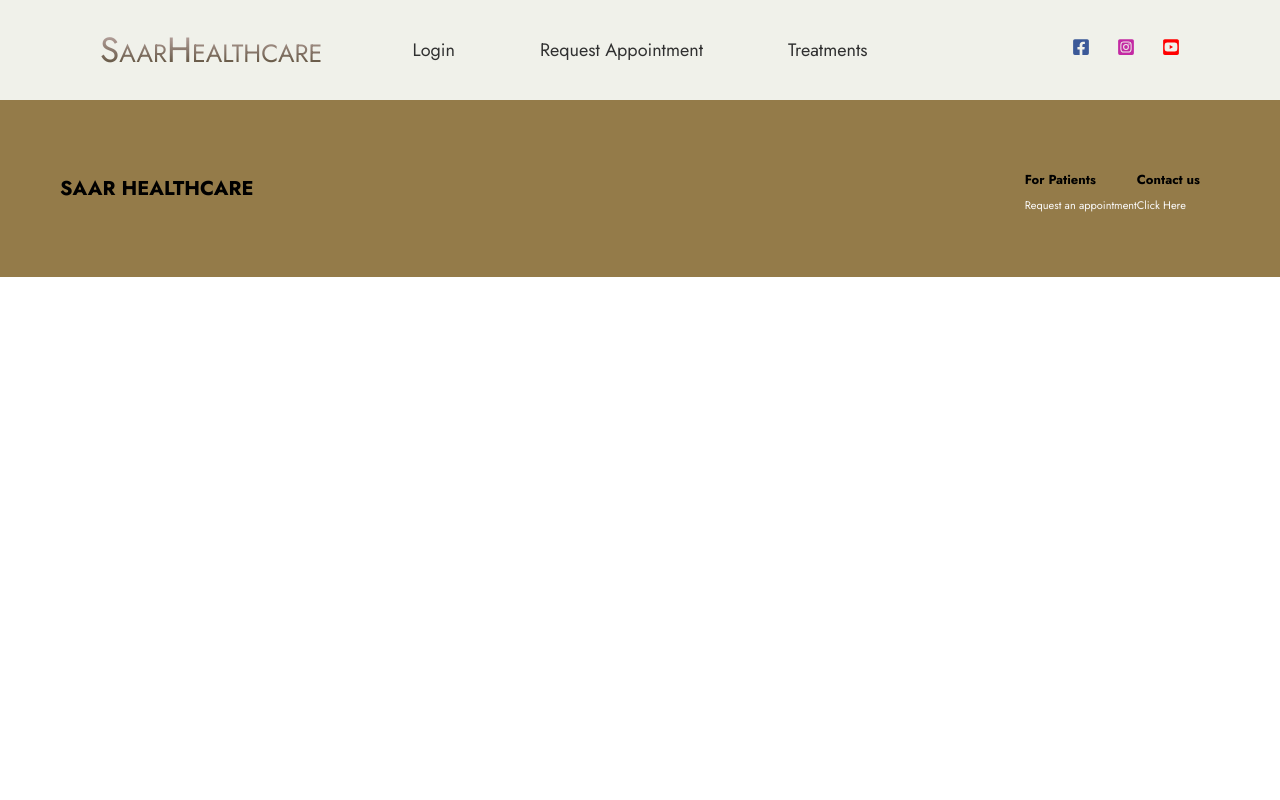
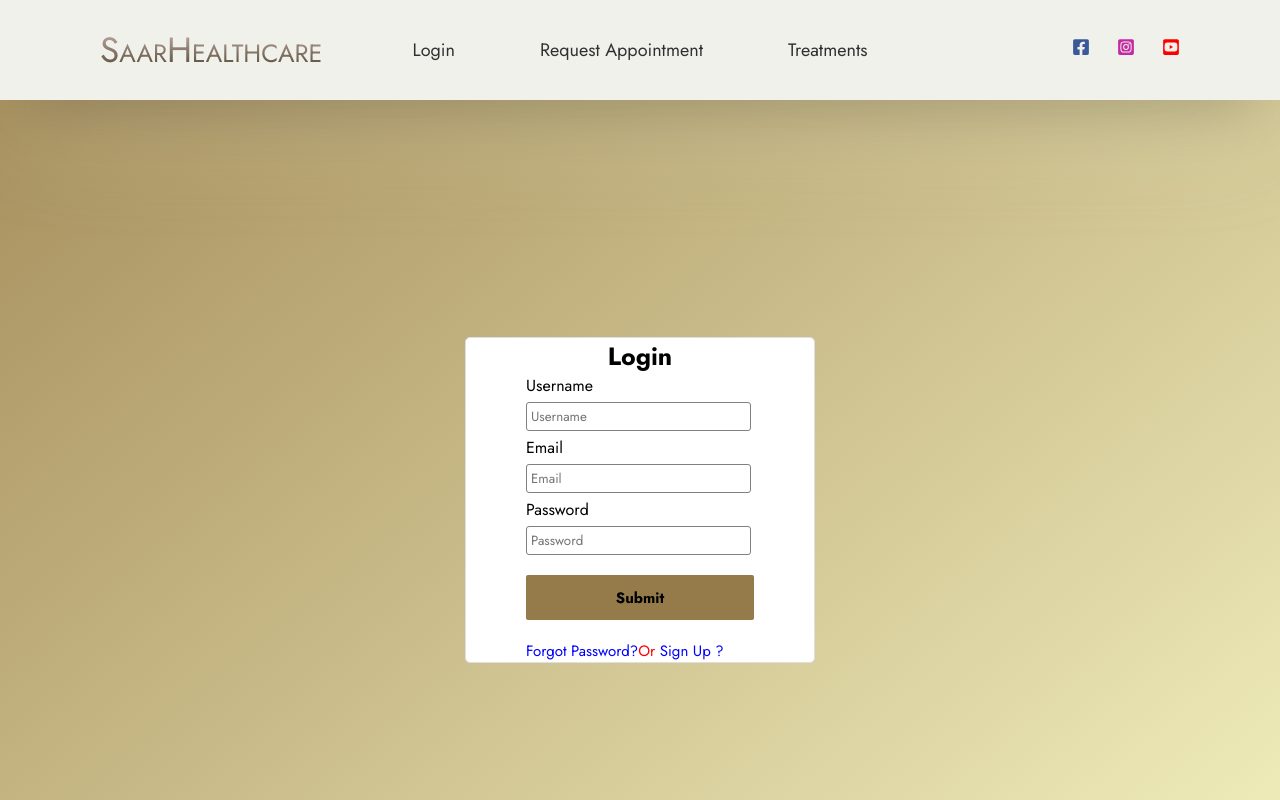
Before and after one commit to Vaidehi038/components, a React (Create React App) app: page /login in a window 1280 px wide. Shown: the top 800 px of the page. Built offline with nearby package versions, Linux system fonts and the light colour scheme.

Commit message:
fix: updated review changes

```diff
--- a/src/App.js
+++ b/src/App.js
@@ -7,6 +7,7 @@ import Doctor from './homepage/Team/Doctor';
 import Footer from './homepage/Footer/Footer';
 import Treatments from './homepage/Treatments';
 import HeroImage from './homepage/HeroImage/welcome';
+import PatientLogin from './Logins/PatientLogin';
 
 function App() {
   const homePage = (
@@ -23,6 +24,7 @@ function App() {
         <Navbar />
         <Routes>
           <Route path='/treatments' element={<Treatments />} />
+          <Route path='/login' element={<PatientLogin />} />
           <Route path='' element={homePage}>
           </Route>
         </Routes>
--- a/src/Logins/PatientLogin.js
+++ b/src/Logins/PatientLogin.js
@@ -1,5 +1,5 @@
 import React from 'react'
-import { useState, useEffect } from "react";
+import { useState , useEffect} from "react";
 import "./Patientlogin.css"
 
 function PatientLogin() {
@@ -18,16 +18,16 @@ function PatientLogin() {
     setFormErrors(validate(formValues));
     setIsSubmit(true);
   };
-
   useEffect(() => {
     console.log(formErrors);
     if (Object.keys(formErrors).length === 0 && isSubmit) {
       console.log(formValues);
     }
   }, [formErrors]);
+
   const validate = (values) => {
     const errors = {};
-    const regex = /^[^\s@]+@[^\s@]+\.[^\s@]{2,}$/i;
+    const regex = /^[a-zA-Z0-9]+@+[a-zA-Z0-9]+.+[A-z]/;
     if (!values.username) {
       errors.username = "Username is required!";
     }
@@ -40,8 +40,8 @@ function PatientLogin() {
       errors.password = "Password is required";
     } else if (values.password.length < 4) {
       errors.password = "Password must be more than 4 characters";
-    } else if (values.password.length > 10) {
-      errors.password = "Password cannot exceed more than 10 characters";
+    } else if (values.password.length > 25) {
+      errors.password = "Password cannot exceed more than 25 characters";
     }
     return errors;
   }
@@ -49,14 +49,10 @@ function PatientLogin() {
   return (
     <>
       <div className="container">
-      {/* {Object.keys(formErrors).length === 0 && isSubmit ? (
-        <div className="ui message success">Signed in successfully</div>
-      ) : (
-        <pre>{JSON.stringify(formValues, undefined, 2)}</pre>
-      )} */}
+
 
       <form onSubmit={handleSubmit}>
-        <h1>Login Form</h1>
+        <h1>Login</h1>
         <div className="ui divider"></div>
         <div className="ui form">
           <div className="field">
--- a/src/Logins/Patientlogin.css
+++ b/src/Logins/Patientlogin.css
@@ -17,10 +17,16 @@ body {
     width: 100%;
     margin: auto;
   }
+
+  h1{
+    color: black;
+    text-align: center;
+    font-size: 25px;
+  }
   .container > form {
     width: 70%;
     border: 1px solid #dfdfdf;
-    padding: 20px;
+    padding: 0px 60px;
     border-radius: 5px;
     background: #fff;
   }
@@ -31,8 +37,37 @@ body {
   }
 
   button {
-    background: #0563b4 !important;
+    width: 100%;
+    height: 45px;
+    padding: 10px;
+    border: none;
+    background: #947b49;
+    border-radius: 2px;
+    font-weight: bold;
+    font-size: 15px;
+    cursor: pointer;
+    margin-top: 15px;
+    margin-bottom: 20px;
   }
+
+  .field{
+    display: flex;
+    flex-direction: column;
+    width: 225px;
+  }
+
+  input{
+    padding: 4px;
+    margin: 5px 0px;
+    border-radius: 3px;
+    border: 1px solid gray;
+  }
+
+label{
+  font-size: 16px;
+  color: black;
+}
+
   p {
     color: red;
   }
@@ -45,3 +80,13 @@ body {
   a{
     color: blue;
   }
+
+
+  @media screen and (max-width:1080px){
+    .field{
+      display: flex;
+      flex-direction: column;
+      width: 150px;
+    }
+
+  }
```
